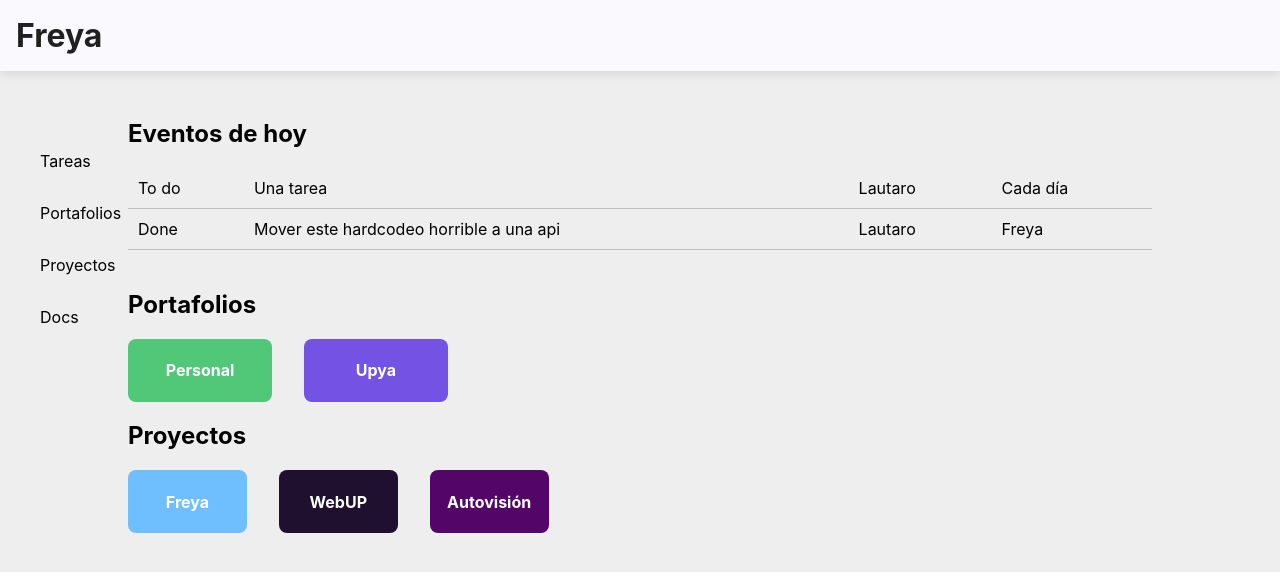
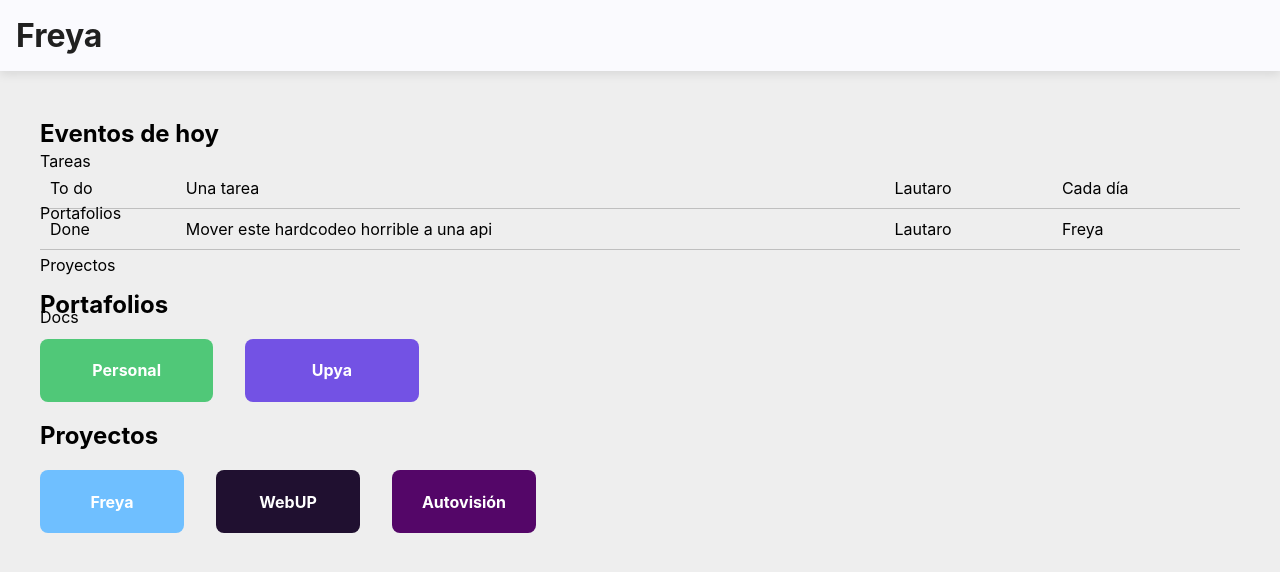
Before and after one commit to amengual-ln/freya, a React (Create React App) app: page / in a window 1280 px wide. Shown: the top 572 px of the page. Built offline with nearby package versions, Linux system fonts and the light colour scheme; no server answers; the database is empty.

Commit message:
widened de container to 1200px

```diff
--- a/src/components/Container/index.js
+++ b/src/components/Container/index.js
@@ -1,7 +1,7 @@
 import styled from 'styled-components'
 
 const StyledContainer = styled.div`
-  max-width: 1024px;
+  max-width: 1200px;
   margin: auto;
 `
 
```
